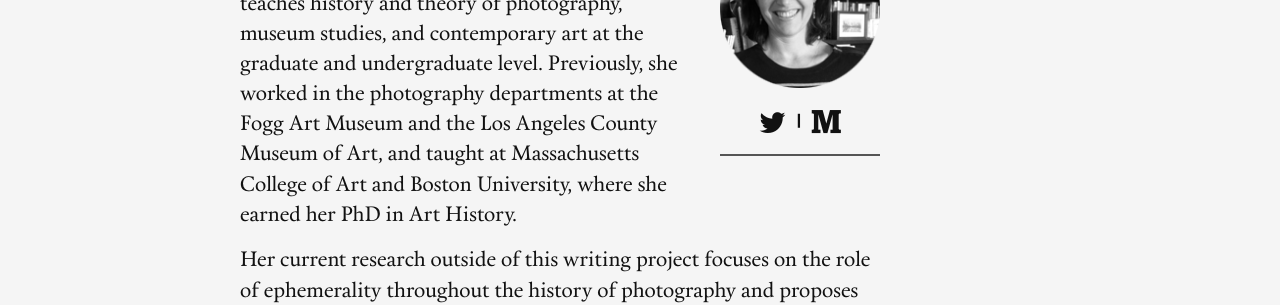
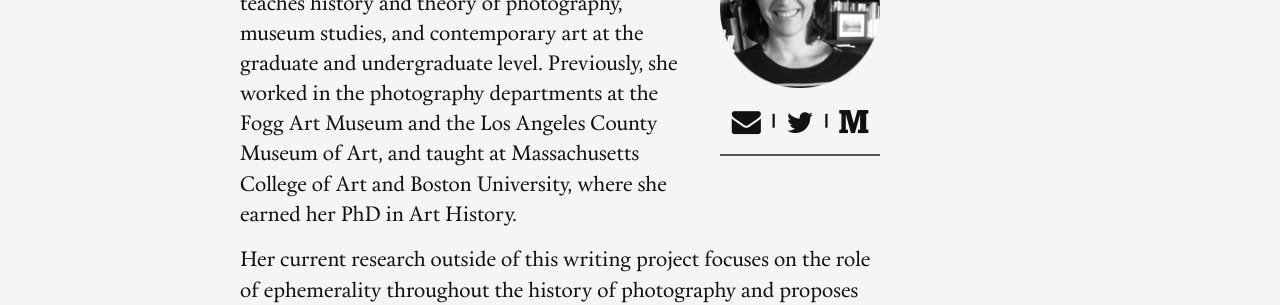
Before and after one commit to katepalbers/circ-exchg, a Jekyll site: the page built from kpa.md, in a window 1280 px wide. Shown: the part 327-632 px from the top of the page. Built offline with Jekyll 4.4.1, drawn with Linux system fonts in a browser that asks for light colours; nearby versions of some CDN libraries; some web fonts are replaced.

Commit message:
Add email icon/link to bio page

```diff
--- a/assets/css/k.css
+++ b/assets/css/k.css
@@ -333,7 +333,9 @@ Pages
 	color: #111;
 	border-bottom: none;
 }
-
+.figure-profile .fa-envelope {
+	margin-top: 5px;
+}
 
 /*
 Articles
--- a/kpa.md
+++ b/kpa.md
@@ -9,7 +9,7 @@ medium: katepalbers
 <figure class="figure-profile">
 	<img src="assets/images/{{ page.thumbnail }}" alt="{{ page.title }}" />
 	<figcaption>
-		<a href="https://www.twitter.com/{{ page.twitter }}"><i class="fa fa-twitter fa-2x hvr-grow"></i></a> | <a href="https://www.medium.com/@{{ page.medium }}"><i class="fa fa-medium fa-2x hvr-grow"></i></a>
+		<a href="mailto:kpalbers@email.arizona.edu"><i class="fa fa-envelope fa-2x hvr-grow"></i></a> | <a href="https://www.twitter.com/{{ page.twitter }}"><i class="fa fa-twitter fa-2x hvr-grow"></i></a> | <a href="https://www.medium.com/@{{ page.medium }}"><i class="fa fa-medium fa-2x hvr-grow"></i></a>
 	</figcaption>
 </figure>
 
```
